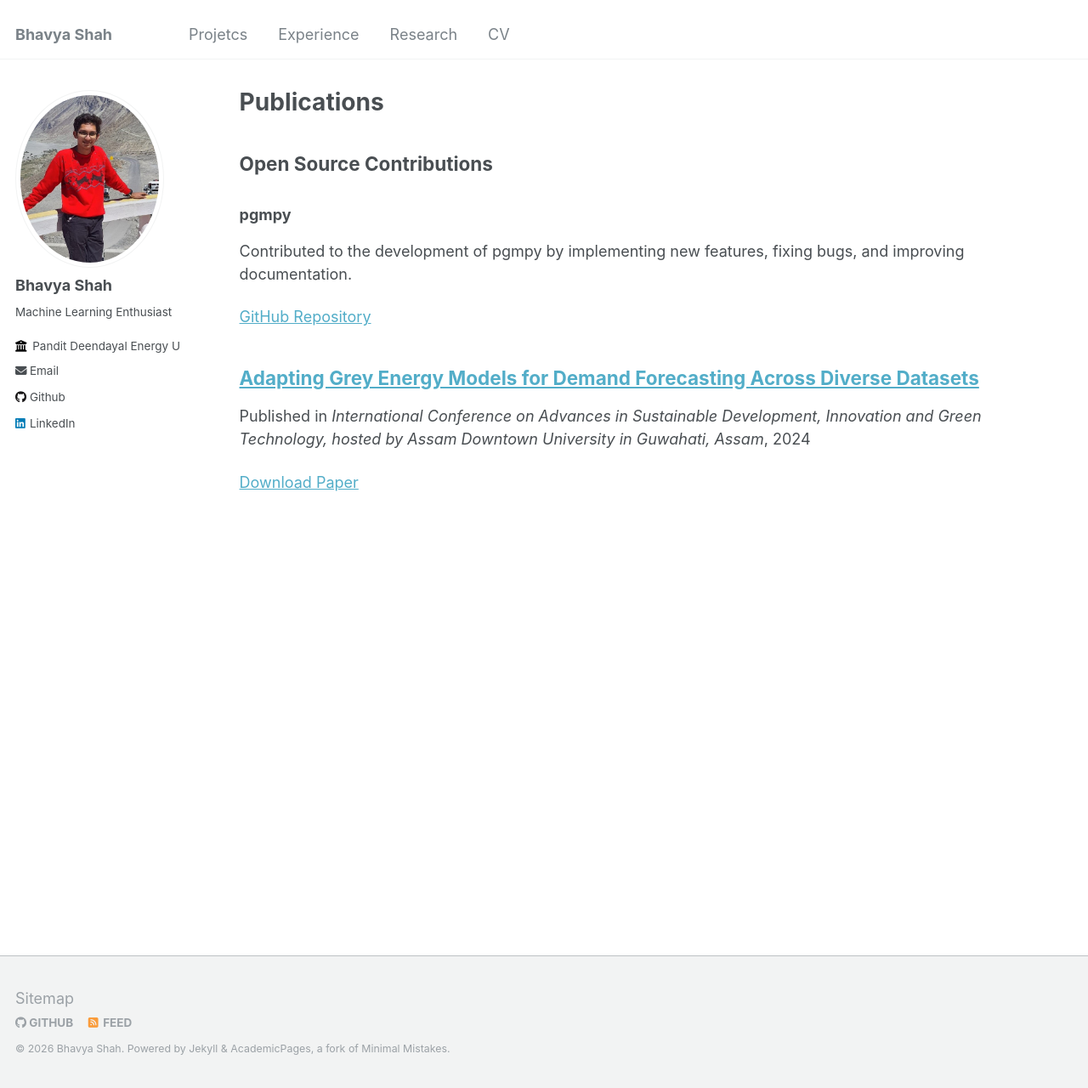
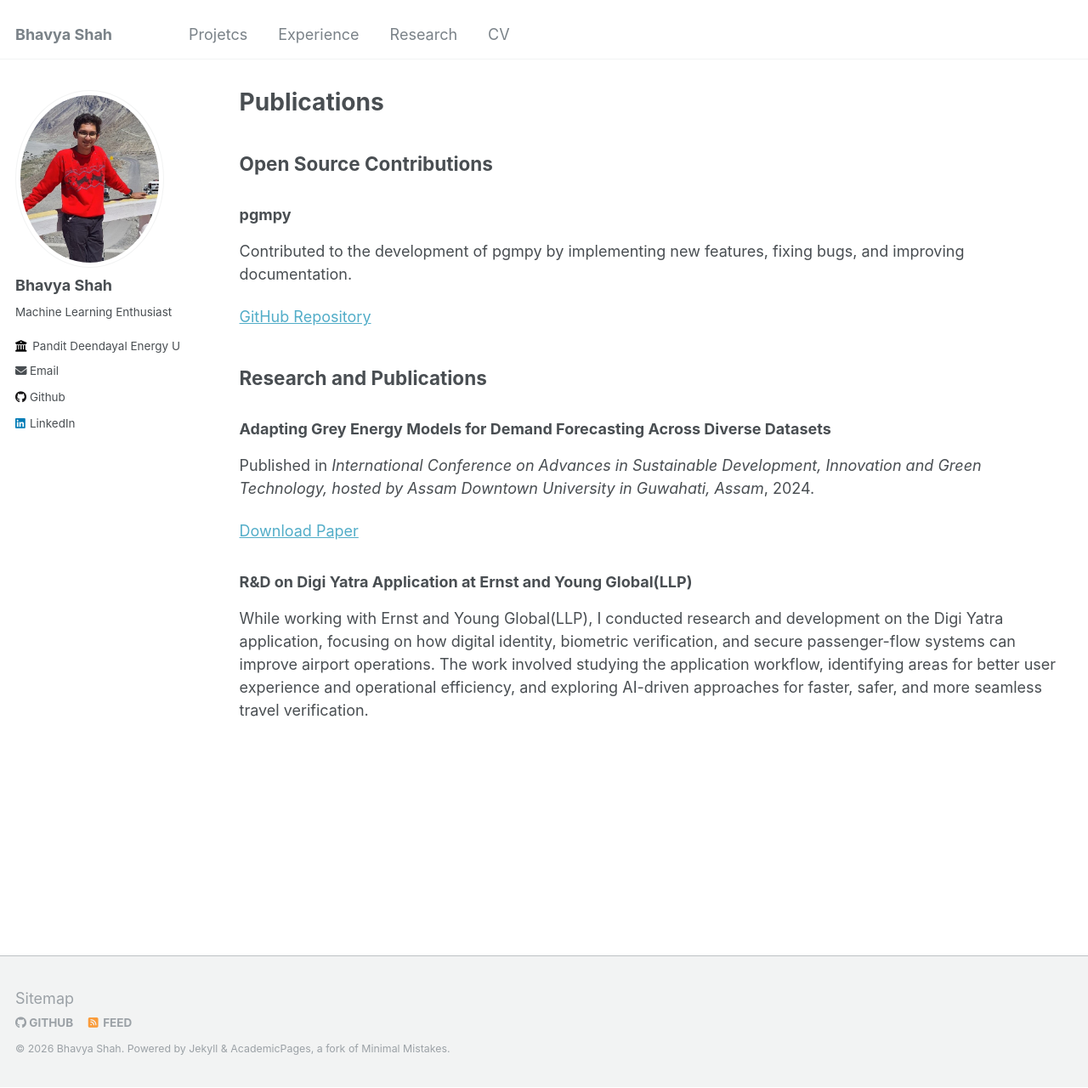
Before and after one commit to B3CODER/B3CODER.github.io, a Jekyll site: the page built from _pages/publications.md, in a window 1280 px wide and 1280 px high. Shown: the whole window at 85% size. Built offline with Jekyll 4.4.1, drawn with Linux system fonts in a browser that asks for light colours.

Commit message:
Make research items static

```diff
--- a/_pages/publications.md
+++ b/_pages/publications.md
@@ -19,6 +19,14 @@ Contributed to the development of pgmpy by implementing new features, fixing bug
 
 [GitHub Repository](https://github.com/pgmpy/pgmpy)
 
-{% for post in site.publications reversed %}
-  {% include archive-single.html %}
-{% endfor %}
+## Research and Publications
+
+### Adapting Grey Energy Models for Demand Forecasting Across Diverse Datasets
+
+Published in *International Conference on Advances in Sustainable Development, Innovation and Green Technology, hosted by Assam Downtown University in Guwahati, Assam*, 2024.
+
+[Download Paper](https://b3coder.github.io/files/Paper.pdf)
+
+### R&D on Digi Yatra Application at Ernst and Young Global(LLP)
+
+While working with Ernst and Young Global(LLP), I conducted research and development on the Digi Yatra application, focusing on how digital identity, biometric verification, and secure passenger-flow systems can improve airport operations. The work involved studying the application workflow, identifying areas for better user experience and operational efficiency, and exploring AI-driven approaches for faster, safer, and more seamless travel verification.
```
